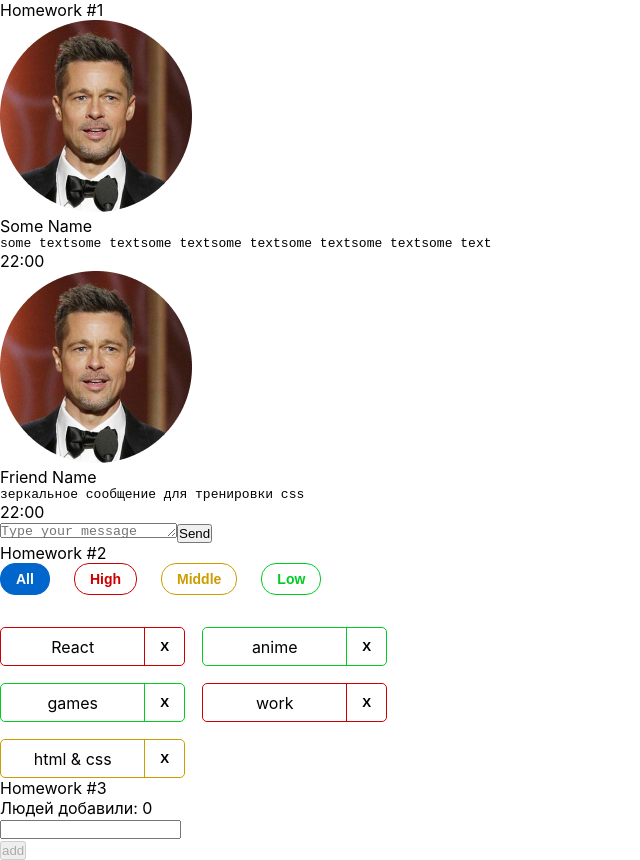
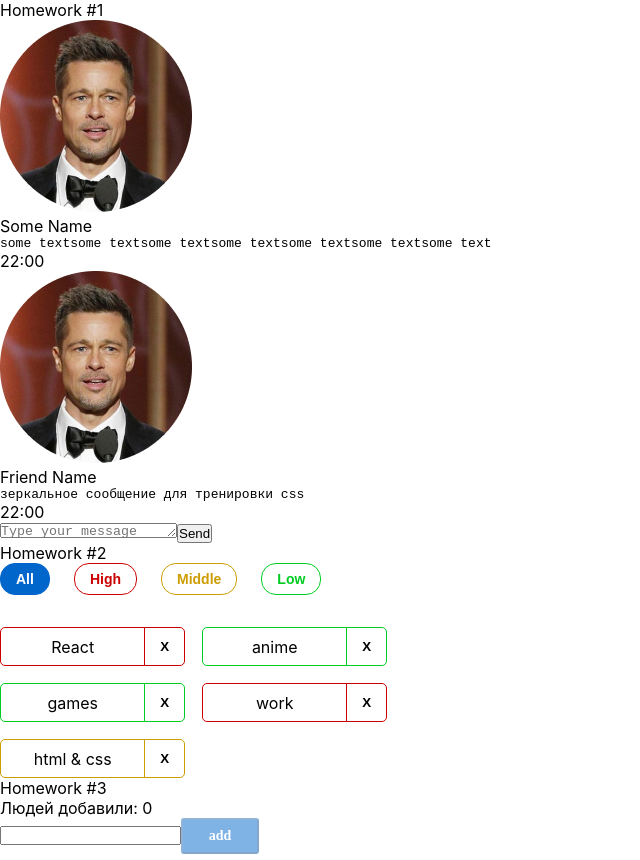
Before and after one commit to saw-code/hws2-master, a React (Create React App) app: page /#/ in a window 1280 px wide. Shown: the whole page, without its empty margins (0-640 px from the left). Built offline with nearby package versions, Linux system fonts and the light colour scheme.

Commit message:
3_lesson finish 10 tasks

```diff
--- a/src/s2-homeworks/hw03/Greeting.module.css
+++ b/src/s2-homeworks/hw03/Greeting.module.css
@@ -1,31 +1,59 @@
 .greetingForm {
+
 }
 
 .inputAndButtonContainer {
+
 }
 
 .error {
+    color: #cc0000;
 }
 
 .input {
+
 }
 
 .input:focus {
+
 }
 
 .errorInput {
+    border: red 1px solid;
 }
 
 .button {
+    height: 36px;
+    width: 78px;
+    left: 454px;
+    top: 224px;
+    border-radius: 3px;
+    padding: 5px 24px 5px 24px;
+    background-color: #0066CC;
+    opacity: 0.5;
+    font-family: 'Montserrat';
+    font-style: normal;
+    font-weight: 600;
+    font-size: 14px;
+    line-height: 20px;
+
+    /* identical to box height, or 143% */
+
+    /* Light /140 */
+    color: #FFFFFF;
+
 }
 
 .button:focus {
+
 }
 
 .button:active {
+
 }
 
 .button:disabled {
+
 }
 
 .text {
--- a/src/s2-homeworks/hw03/Greeting.tsx
+++ b/src/s2-homeworks/hw03/Greeting.tsx
@@ -25,7 +25,7 @@ const Greeting: React.FC<GreetingPropsType> = (
         lastUserName,
     } // деструктуризация пропсов
 ) => {
-    const inputClass = s.errorInput // need to fix with (?:)
+    const inputClass = error && s.errorInput // need to fix with (?:)
 
     return (
         <div id={'hw3-form'} className={s.greetingForm}>
@@ -46,19 +46,21 @@ const Greeting: React.FC<GreetingPropsType> = (
                         onKeyDown={onEnter}
                         onBlur={onBlur}
                     />
-                    <div id={'hw3-error'} className={s.error}>
-                        {error}
-                    </div>
-                </div>
 
-                <button
+                  <button
                     id={'hw3-button'}
                     onClick={addUser}
                     className={s.button}
                     disabled={!name.trim()}
-                >
+                  >
                     add
-                </button>
+                  </button>
+
+                    <div id={'hw3-error'} className={s.error}>
+                        {error}
+                    </div>
+
+                </div>
             </div>
 
             {lastUserName && (
```
